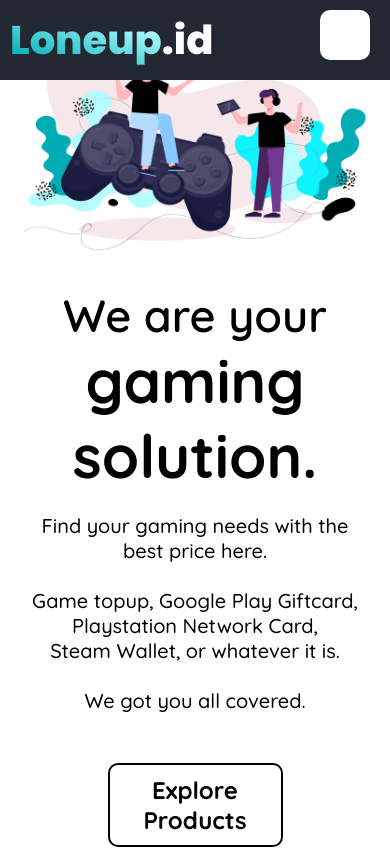
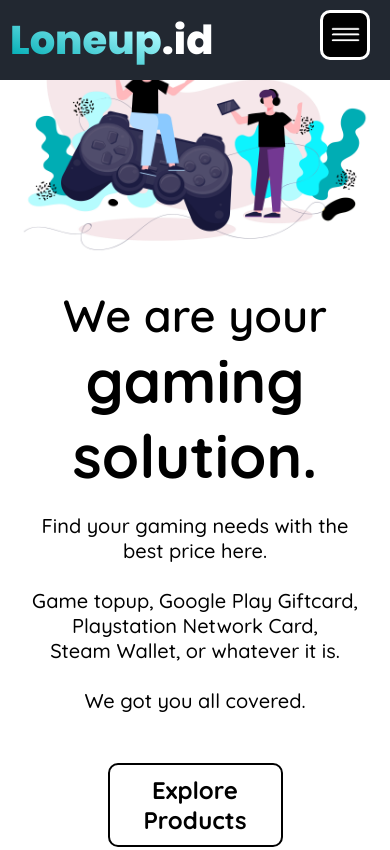
Before and after one commit to S1rent/Raiyon, a plain HTML site: page index.html in a window 390 px wide. Shown: the top 850 px of the page. Drawn offline with nearby package versions, Linux system fonts and the light colour scheme.

Commit message:
feat: hamburger icon

```diff
--- a/style.css
+++ b/style.css
@@ -316,6 +316,12 @@ footer h3 {
     outline: none;
 }
 
+#navbar-menu-button {
+    background: black url("Assets/ic-hamburger.png") no-repeat;
+    background-size: contain;
+    border: 3px solid white;
+}
+
 /*Small Media*/
 @media only screen and (max-width: 1665px) {
     main {
```
Also changed, not shown: Assets/ic-hamburger.png (added).
